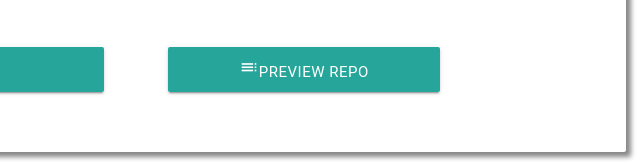
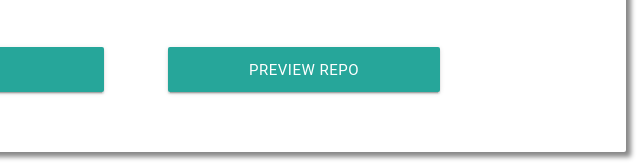
Before and after one commit to ColinTree/extension-builder, a website: page static/index_en.html in a window 1280 px wide. Shown: the part 454-618 px from the top of the page, 504-1144 px from the left. Drawn offline with nearby package versions, Linux system fonts and the light colour scheme; a web font is replaced by a local one.

Commit message:
移除了Preview repo的图标

```diff
--- a/static/index_en.html
+++ b/static/index_en.html
@@ -116,7 +116,7 @@
 			  <label for="repo">Repo</label><input type="text" id="repo" value="ColinTreeListView" />
 			  <label for="ref">Ref</label><input type="text" id="ref" value="master" />
 			  <input type="submit" class="btn btnTwo waves-effect"/>
-			  <button id="previewRepo" class="btn btnTwo waves-effect"><i class='material-icons'>toc</i>Preview Repo</button>
+			  <button id="previewRepo" class="btn btnTwo waves-effect">Preview Repo</button>
 			</form>
 		</div>
 
```
Also changed, not shown: static/index_cn.html (+1 -1 lines).
